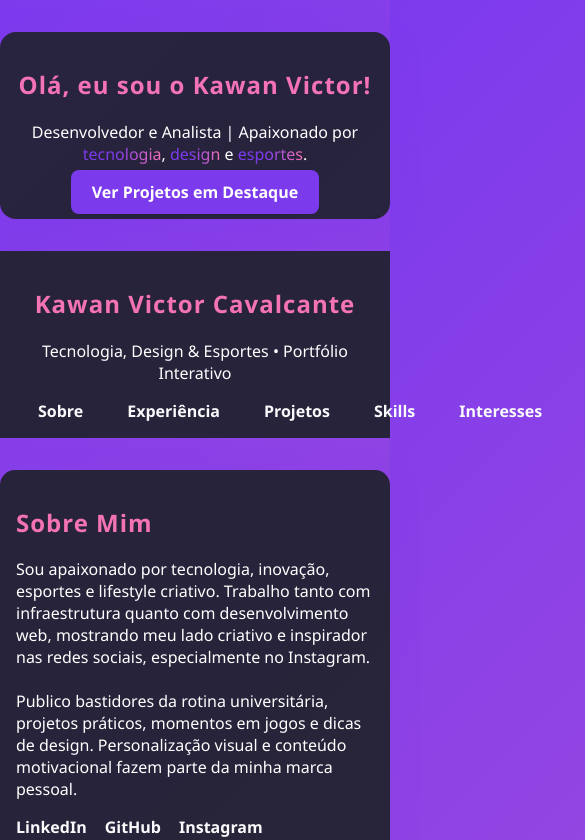
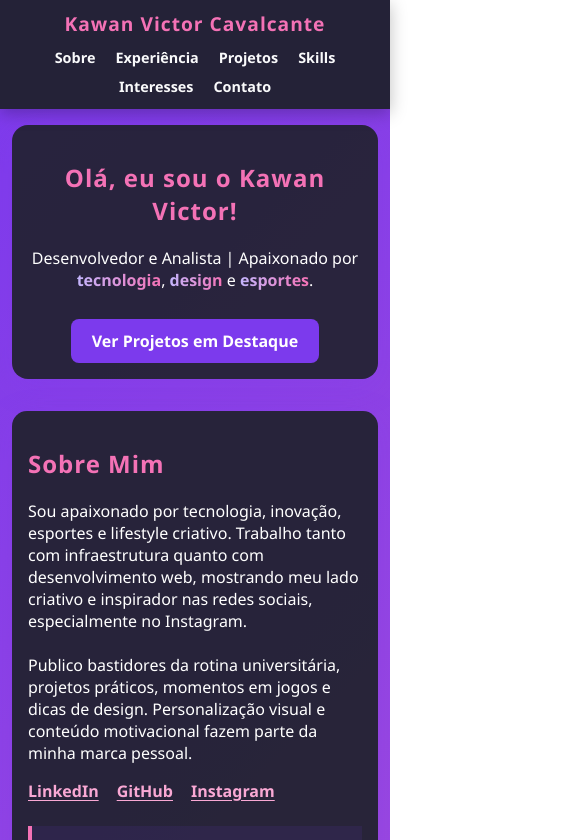
Before and after one commit to KawanVictor/Portfolio, a React (Vite) app: page / in a window 390 px wide. Shown: the top 840 px of the page, 585 px wide, since content can reach past the window. Built offline with nearby package versions, Linux system fonts and the light colour scheme.

Commit message:
Melhoria de quebra e layout

```diff
--- a/index.html
+++ b/index.html
@@ -5,7 +5,7 @@
     <meta name="viewport" content="width=device-width, initial-scale=1.0" />
     <title>Kawan Victor Cavalcante | Portfólio</title>
     <meta name="description" content="Portfólio moderno de Kawan Victor Cavalcante - Desenvolvedor, Analista e entusiasta de tecnologia, design e esportes." />
-    <link rel="icon" type="image/png" href="/favicon.png" />
+    <link rel="icon" type="image/svg+xml" href="/favicon.svg" />
   </head>
   <body>
     <div id="root"></div>
--- a/src/App.tsx
+++ b/src/App.tsx
@@ -11,8 +11,8 @@ import Footer from './components/Footer';
 function App() {
   return (
     <>
+      <Header />
       <HeroHighlight />
-      <Header />
       <About />
       <Experience />
       <Projects />
--- a/src/components/Contact.tsx
+++ b/src/components/Contact.tsx
@@ -3,7 +3,7 @@ function Contact() {
     <section id="contact" className="contact">
       <h2>Contato</h2>
       <ul>
-        <li><strong>E-mail:</strong> kawan.cavalcante@outlook.com</li>
+        <li><strong>E-mail:</strong> <a href="mailto:kawan.cavalcante@outlook.com">kawan.cavalcante@outlook.com</a></li>
         <li><strong>Telefone:</strong> (41) 99119-9082</li>
         <li><strong>Localização:</strong> Curitiba, Paraná, Brasil</li>
       </ul>
--- a/src/components/Header.tsx
+++ b/src/components/Header.tsx
@@ -1,8 +1,10 @@
 function Header() {
   return (
     <header className="header">
-      <h2>Kawan Victor Cavalcante</h2>
-      <p>Tecnologia, Design & Esportes • Portfólio Interativo</p>
+      <div className="header-brand">
+        <h2>Kawan Victor Cavalcante</h2>
+        <p>Tecnologia, Design & Esportes • Portfólio Interativo</p>
+      </div>
       <nav>
         <a href="#about">Sobre</a>
         <a href="#experience">Experiência</a>
--- a/src/styles/main.css
+++ b/src/styles/main.css
@@ -5,18 +5,37 @@ body {
   color: #fff;
 }
 
+html { scroll-behavior: smooth; }
+
 a { color: #f9fafb; text-decoration: none; }
-a:hover, .hero-btn:hover { color: #f472b6; }
+a:hover { color: #f472b6; }
+
+section a:not(.hero-btn) {
+  color: #f9a8d4;
+  text-decoration: underline;
+  text-underline-offset: 3px;
+}
+section a:not(.hero-btn):hover { color: #fff; }
 
 .header {
-  background: rgba(34, 34, 49, 0.95);
+  position: sticky;
+  top: 0;
+  z-index: 10;
+  display: flex;
+  flex-wrap: wrap;
+  align-items: center;
+  justify-content: space-between;
+  gap: 0.5rem 1.5rem;
+  background: rgba(34, 34, 49, 0.97);
   color: #fff;
-  padding: 2rem 1rem 1.2rem 1rem;
-  text-align: center;
+  padding: 0.75rem 1.5rem;
+  box-shadow: 0 4px 16px rgba(0, 0, 0, 0.25);
 }
+.header h2 { margin: 0; font-size: 1.2rem; }
+.header p { margin: 0.15rem 0 0 0; font-size: 0.85rem; opacity: 0.85; }
+.header nav { display: flex; flex-wrap: wrap; gap: 0.25rem; }
 
 .header nav a {
-  margin: 0 10px;
   color: #f9fafb;
   font-weight: bold;
   border-radius: 8px;
@@ -37,12 +56,16 @@ a:hover, .hero-btn:hover { color: #f472b6; }
 }
 
 .gradient-text {
-  background: linear-gradient(90deg, #7c3aed 40%, #f472b6 100%);
+  background: linear-gradient(90deg, #c4b5fd 0%, #f472b6 100%);
   -webkit-background-clip: text;
+  background-clip: text;
   -webkit-text-fill-color: transparent;
+  font-weight: bold;
 }
 
+.hero-cta { margin-top: 1.75rem; }
 .hero-btn {
+  display: inline-block;
   background: #7c3aed;
   color: #fff;
   padding: 0.7em 1.3em;
@@ -51,8 +74,10 @@ a:hover, .hero-btn:hover { color: #f472b6; }
   text-decoration: none;
   transition: filter 0.18s;
 }
+.hero-btn:hover { color: #fff; filter: brightness(1.2); }
 
 section {
+  scroll-margin-top: 6rem;
   background: rgba(34, 34, 49, 0.95);
   margin: 2rem auto;
   max-width: 800px;
@@ -62,17 +87,14 @@ section {
 }
 
 .projects-grid {
-  display: flex;
-  flex-wrap: wrap;
+  display: grid;
+  grid-template-columns: repeat(auto-fit, minmax(220px, 1fr));
   gap: 1rem;
-  justify-content: flex-start;
 }
 .project-card {
   background: rgba(255,255,255,0.06);
   border-radius: 12px;
   padding: 1.2rem;
-  flex: 1 1 230px;
-  min-width: 230px;
   transition: transform 0.15s, box-shadow 0.15s;
   box-shadow: 0 4px 12px rgba(124,58,237,0.10);
 }
@@ -111,6 +133,9 @@ blockquote {
   border-radius: 0 0 10px 10px;
 }
 @media (max-width: 700px) {
-  section, .header { padding: 1rem !important; }
-  .projects-grid { flex-direction: column; gap: 0.5rem; }
+  section { padding: 1rem !important; margin: 1rem 0.75rem; }
+  .header { justify-content: center; text-align: center; padding: 0.6rem 0.75rem; }
+  .header p { display: none; }
+  .header nav { justify-content: center; }
+  .header nav a { padding: 0.2rem 0.5rem; font-size: 0.9rem; }
 }
```
Also changed, not shown: public/favicon.svg (added).
